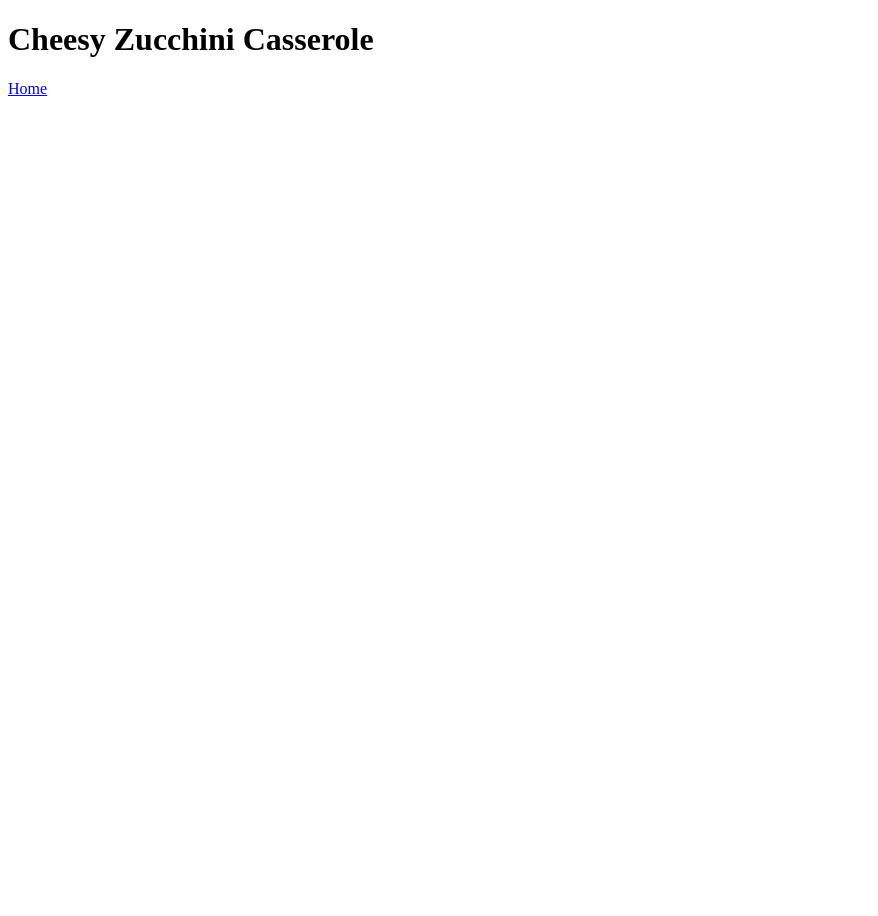
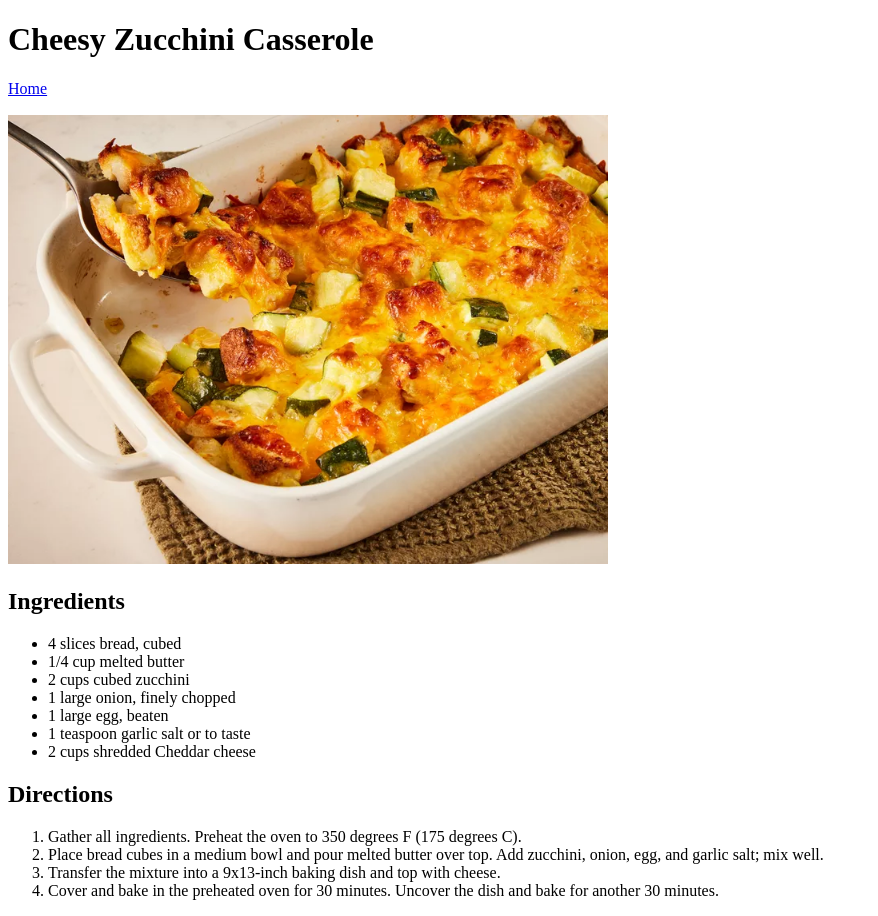
Before and after one commit to afterforever17/odin-recipes, a plain HTML site: page recipes/zucchini.html in a window 1280 px wide. Shown: the whole page, without its empty margins (0-878 px from the left). Before the commit the page ends 800 px from the top, so only its background shows below. Drawn offline with Linux system fonts and the light colour scheme.

Commit message:
Add more details for the zucchini page

```diff
--- a/recipes/zucchini.html
+++ b/recipes/zucchini.html
@@ -9,9 +9,34 @@
 </head>
 
 <body>
-    <h1>Cheesy Zucchini Casserole
-    </h1>
-    <a href="../index.html">Home</a>
+    <h1>Cheesy Zucchini Casserole</h1>
+    <p><a href="../index.html">Home</a></p>
+
+    <img src="../images/zucchini.png" alt="Cheesy Zucchini Casserole" width="600" height="450">
+
+
+    <h2>Ingredients</h2>
+    <ul>
+        <li>4 slices bread, cubed</li>
+        <li>1/4 cup melted butter</li>
+        <li>2 cups cubed zucchini</li>
+        <li>1 large onion, finely chopped</li>
+        <li>1 large egg, beaten</li>
+        <li>1 teaspoon garlic salt or to taste</li>
+        <li>2 cups shredded Cheddar cheese</li>
+    </ul>
+
+    <h2>Directions</h2>
+
+    <ol>
+        <li>Gather all ingredients. Preheat the oven to 350 degrees F (175 degrees C).</li>
+        <li>Place bread cubes in a medium bowl and pour melted butter over top. Add zucchini, onion, egg, and garlic
+            salt; mix well.</li>
+        <li>Transfer the mixture into a 9x13-inch baking dish and top with cheese.</li>
+        <li>Cover and bake in the preheated oven for 30 minutes. Uncover the dish and bake for another 30 minutes.</li>
+    </ol>
+
+
 </body>
 
 </html>
```
Also changed, not shown: images/zucchini.png (added).
